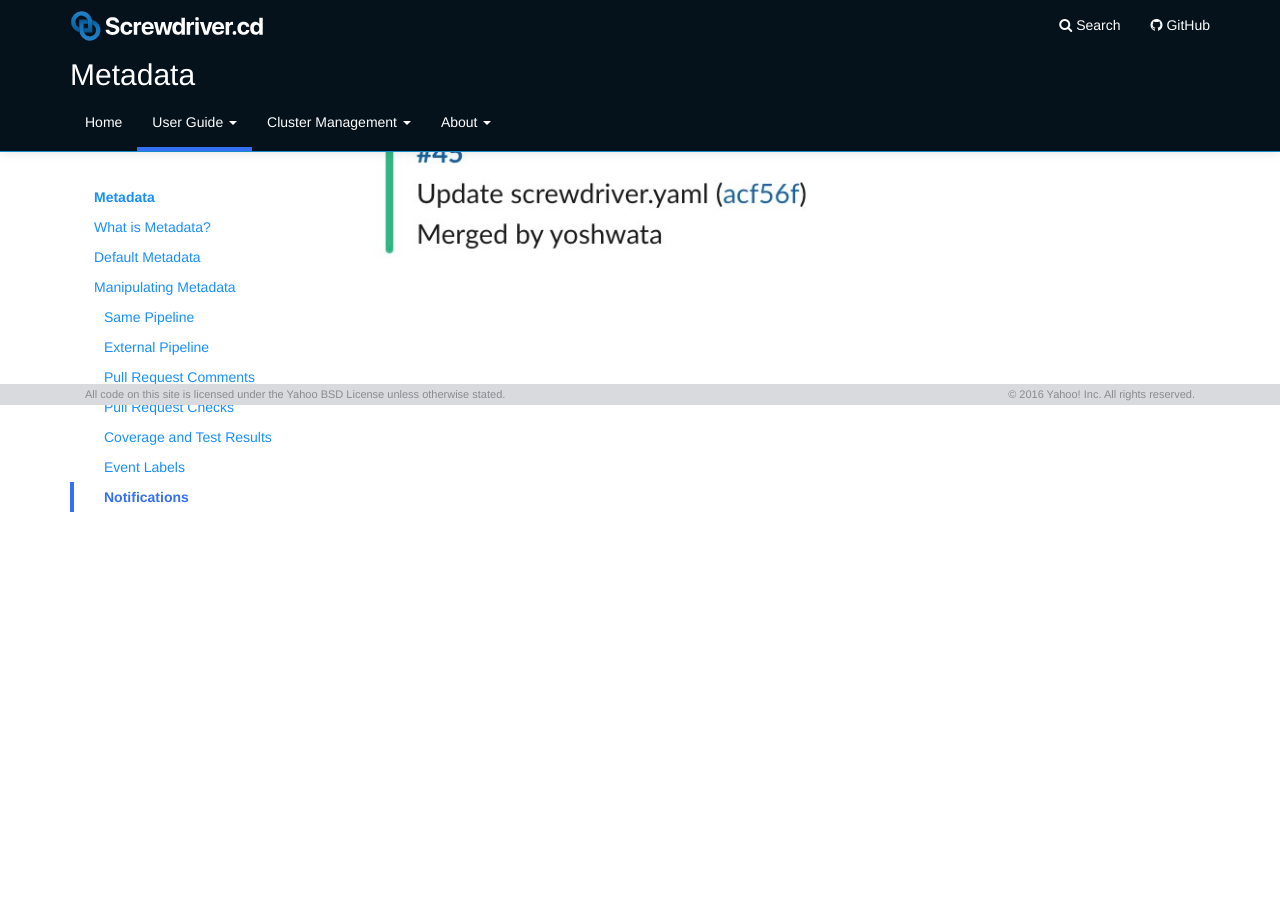
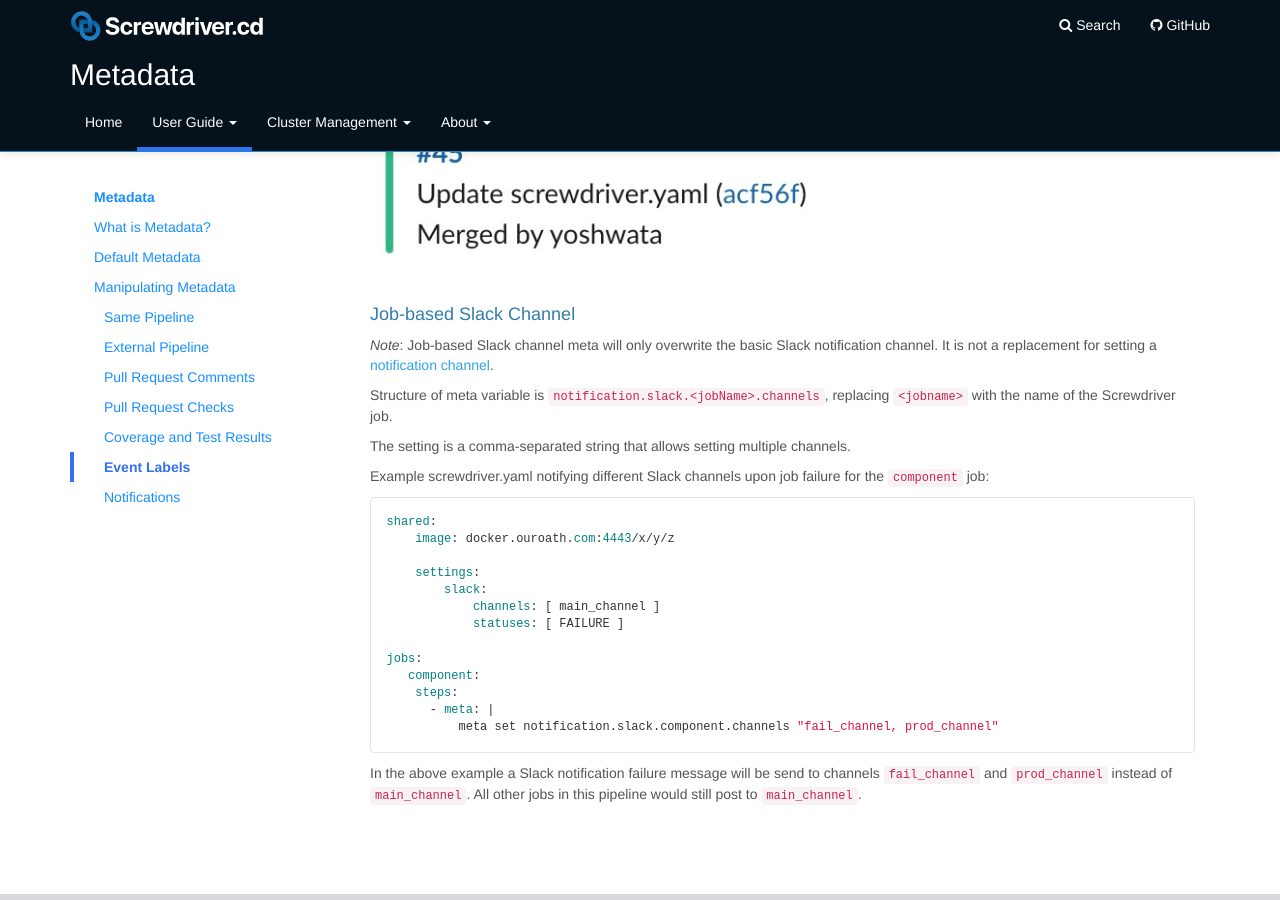
Before and after one commit to screwdriver-cd/guide, a Jekyll site: the page built from docs/user-guide/metadata.md, in a window 1280 px wide and 900 px high, scrolled down 6091 px. Built offline with Jekyll 4.4.1, drawn with Linux system fonts in a browser that asks for light colours; some of the changed text lies outside the part shown.

Commit message:
feat: Slack Channel Meta overwrite documentation (#390)

````diff
--- a/docs/user-guide/metadata.md
+++ b/docs/user-guide/metadata.md
@@ -210,7 +210,7 @@ jobs:
 Result:
 ![Label](./assets/label-meta.png)
 
-### Notifications
+### Slack Notifications
 
 You can customize [notification](./configuration/settings.html#slack) messages with meta. Meta keys are different for each notification plugin.
 
@@ -227,7 +227,7 @@ jobs:
 Result:
 ![notification-meta](./assets/notification-meta.png)
 
-#### Job-based
+#### Job-based Slack message
 *Note*: Job-based Slack notification meta data will overwrite the basic notification message.
 
 Structure of meta variable is `notification.slack.<jobname>.message`, replacing `<jobname>` with the name of the Screwdriver job.
@@ -243,3 +243,28 @@ jobs:
 
 Result:
 ![notification-meta](./assets/notification-meta.png)
+
+#### Job-based Slack Channel
+*Note*: Job-based Slack channel meta will only overwrite the basic Slack notification channel. It is not a replacement for setting a [notification channel](./configuration/settings#slack).
+
+Structure of meta variable is `notification.slack.<jobName>.channels`, replacing `<jobname>` with the name of the Screwdriver job.
+
+The setting is a comma-separated string that allows setting multiple channels.
+
+Example screwdriver.yaml notifying different Slack channels upon job failure for the `component` job:
+```yaml
+shared:
+    image: docker.ouroath.com:4443/x/y/z
+
+    settings:
+        slack:
+            channels: [ main_channel ]
+            statuses: [ FAILURE ]
+
+jobs:
+   component:
+    steps:
+      - meta: |
+          meta set notification.slack.component.channels "fail_channel, prod_channel"
+```
+In the above example a Slack notification failure message will be send to channels `fail_channel` and `prod_channel` instead of `main_channel`. All other jobs in this pipeline would still post to `main_channel`.
````
